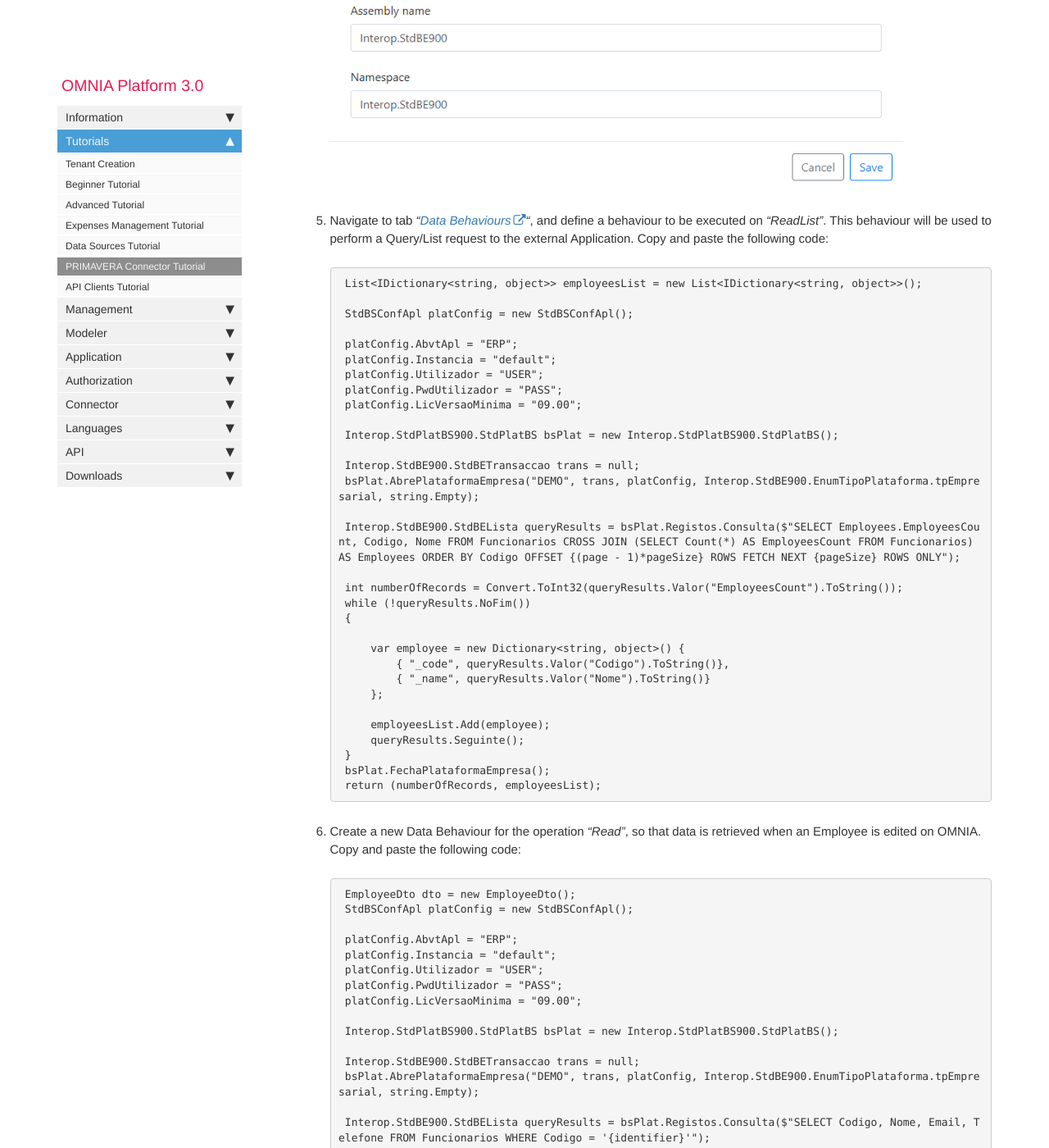
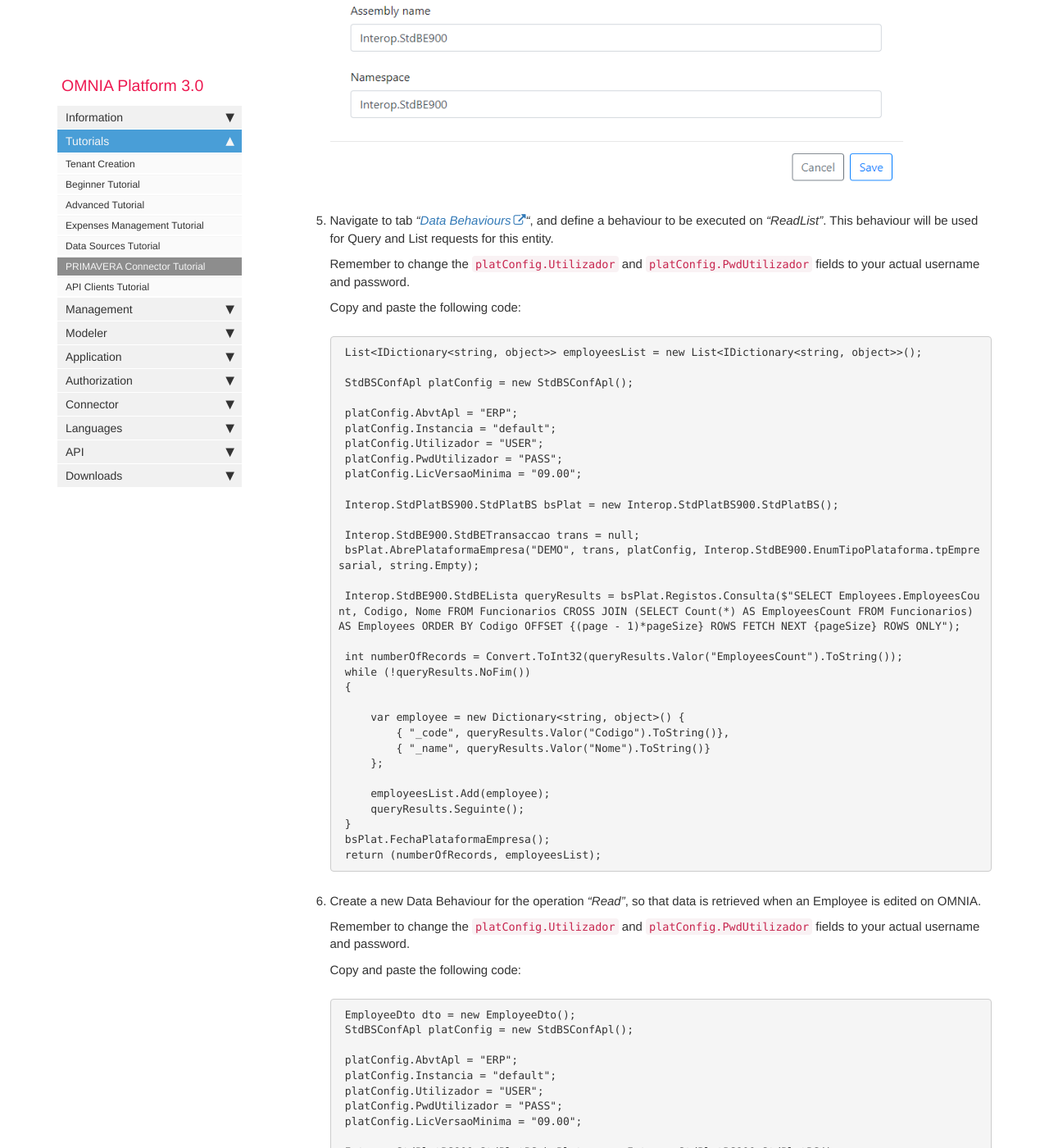
Before and after one commit to daniel8lopes/omnia3, a Jekyll site: the page built from docs/pages/omnia3/Tutorials/omnia3_primaveraconnectortutorial.md, in a window 1280 px wide and 1400 px high, scrolled down 2804 px. Shown: the whole window at 82% size. Built offline with Jekyll 4.4.1, drawn with Linux system fonts in a browser that asks for light colours; nearby versions of some CDN libraries; comment, search, counter and statistics services are not loaded; some of the changed text lies outside the part shown.

Commit message:
Add information for password changing

````diff
--- a/docs/pages/omnia3/Tutorials/omnia3_primaveraconnectortutorial.md
+++ b/docs/pages/omnia3/Tutorials/omnia3_primaveraconnectortutorial.md
@@ -57,7 +57,10 @@ This tutorial also requires an access to [Primavera ERP](https://pt.primaverabss
 
     ![Modeler add reference](/images/tutorials/primaveraconnector/add-new-reference.png)
 
-5. Navigate to tab *"[Data Behaviours](https://docs.numbersbelieve.com/omnia3_modeler_datasources.html)"*, and define a behaviour to be executed on *"ReadList"*. This behaviour will be used to perform a Query/List request to the external Application.
+5. Navigate to tab *"[Data Behaviours](https://docs.numbersbelieve.com/omnia3_modeler_datasources.html)"*, and define a behaviour to be executed on *"ReadList"*. This behaviour will be used for Query and List requests for this entity.
+
+    Remember to change the ```platConfig.Utilizador``` and ```platConfig.PwdUtilizador``` fields to your actual username and password.
+
     Copy and paste the following code:
     ```C#
     List<IDictionary<string, object>> employeesList = new List<IDictionary<string, object>>();
@@ -92,7 +95,12 @@ This tutorial also requires an access to [Primavera ERP](https://pt.primaverabss
     bsPlat.FechaPlataformaEmpresa();
     return (numberOfRecords, employeesList);
     ```
-6. Create a new Data Behaviour for the operation *"Read"*, so that data is retrieved when an Employee is edited on OMNIA. Copy and paste the following code:
+
+6. Create a new Data Behaviour for the operation *"Read"*, so that data is retrieved when an Employee is edited on OMNIA.
+
+    Remember to change the ```platConfig.Utilizador``` and ```platConfig.PwdUtilizador``` fields to your actual username and password.
+
+    Copy and paste the following code:
 
     ```C#
     EmployeeDto dto = new EmployeeDto();
@@ -126,7 +134,11 @@ This tutorial also requires an access to [Primavera ERP](https://pt.primaverabss
     return dto;
     ```
 
-7. On *"Data Behaviours"* of Agent Employee, define a behaviour, to be executed on *"Update"* (when an Employee is updated on OMNIA). Copy and paste the following code:
+7. On *"Data Behaviours"* of Agent Employee, define a behaviour, to be executed on *"Update"* (when an Employee is updated on OMNIA).
+
+    Remember to change the ```"USER"``` and ```"PASS"``` fields to your actual username and password.
+
+    Copy and paste the following code:
 
     ```C#
     ErpBS bsERP = new ErpBS();
````
